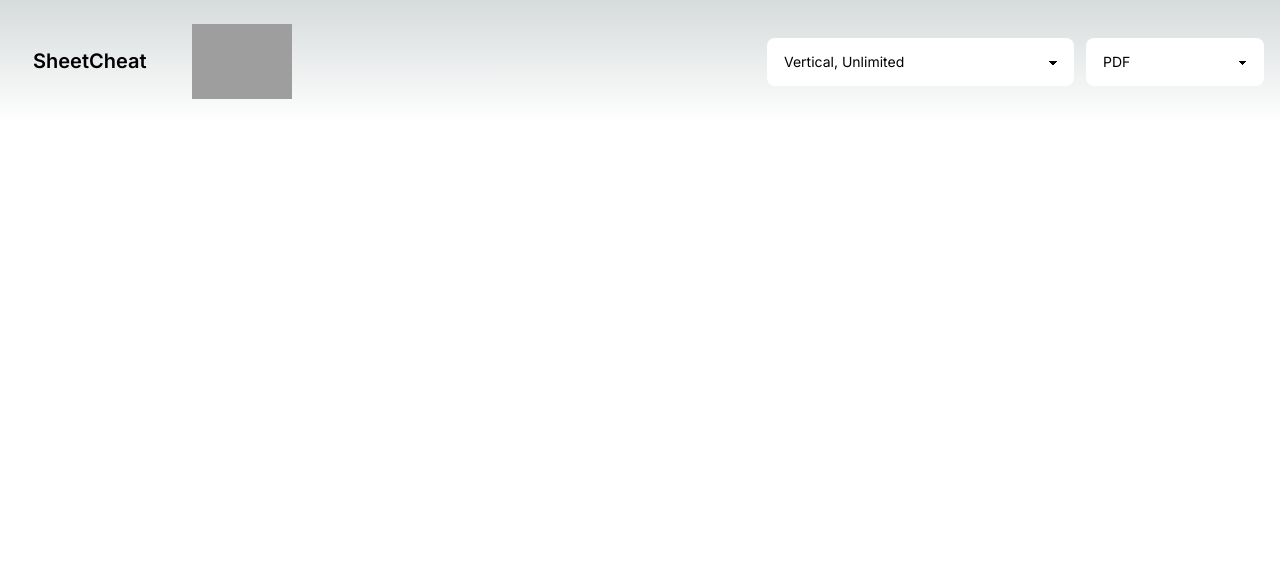
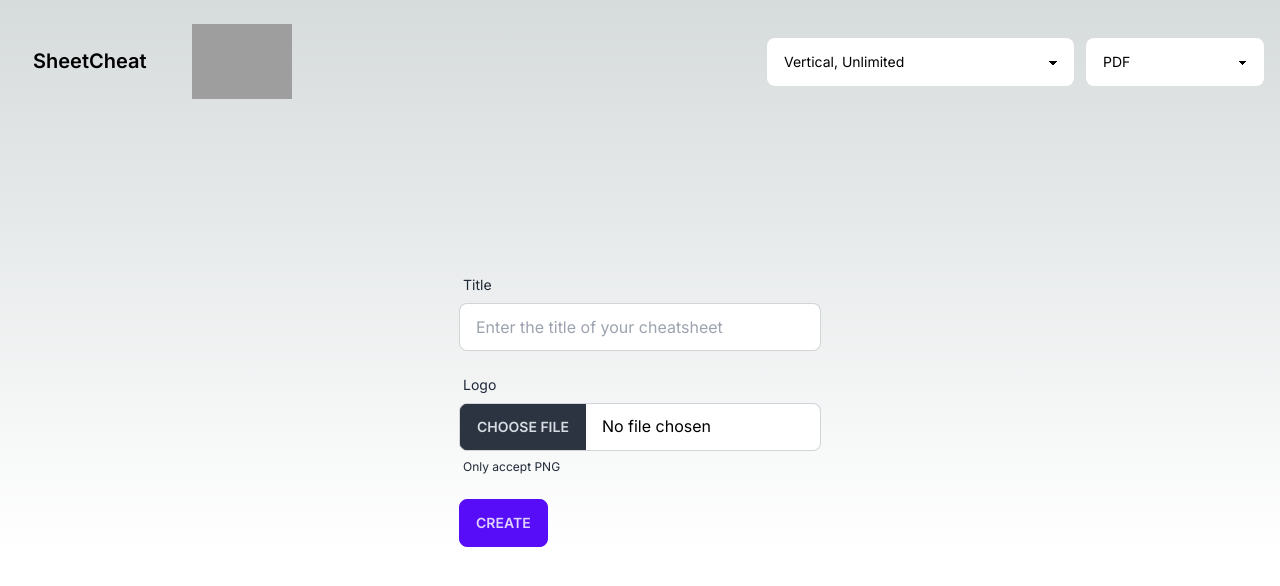
Before and after one commit to neverchanje/sheetcheat, a Next.js app: page / in a window 1280 px wide. Shown: the top 586 px of the page. Built offline with nearby package versions, Linux system fonts and the light colour scheme; grey boxes are pictures that could not be loaded.

Commit message:
support a form for cheatsheet creation

```diff
--- /dev/null
+++ b/src/app/components/cheatsheet_form.tsx
@@ -0,0 +1,67 @@
+'use client'
+
+import React, { ChangeEvent, useState, FormEvent } from 'react';
+
+const CheatsheetForm = () => {
+    const [title, setTitle] = useState('');
+    const [logoImage, setLogoImage] = useState('');
+
+    const handleTitleChange = (e: ChangeEvent<HTMLInputElement>) => {
+        setTitle(e.target.value);
+    };
+
+    const handleLogoImageChange = (e: ChangeEvent<HTMLInputElement>) => {
+        setLogoImage(e.target.value);
+    };
+
+    const handleSubmit = (e: FormEvent) => {
+        e.preventDefault();
+        // Perform actions when the "Create" button is clicked.
+        // You can access the 'title' and 'logoImage' values here.
+        console.log('Title:', title);
+        console.log('Logo Image:', logoImage);
+    };
+
+    return (
+        <form onSubmit={handleSubmit} className="space-y-4">
+            <div className="form-control">
+                <label className="label">
+                    <span className="label-text">Title</span>
+                </label>
+                <input
+                    type="text"
+                    className="input input-bordered"
+                    value={title}
+                    onChange={handleTitleChange}
+                    placeholder='Enter the title of your cheatsheet'
+                />
+            </div>
+
+            <div className="form-control">
+                <label className="label">
+                    <span className="label-text">Logo</span>
+                </label>
+                <input
+                    type="file"
+                    className="file-input file-input-bordered"
+                    value={logoImage}
+                    onChange={handleLogoImageChange}
+                />
+
+                <label className="label">
+                    <span className="label-text-alt">Only accept PNG</span>
+                </label>
+            </div>
+
+            <button
+                type="submit"
+                className="btn btn-primary"
+                onClick={handleSubmit}
+            >
+                Create
+            </button>
+        </form>
+    );
+};
+
+export default CheatsheetForm;
--- /dev/null
+++ b/src/app/components/navbar.tsx
@@ -0,0 +1,74 @@
+import { ProjectMetadata } from "../config";
+import Image from 'next/image'
+
+export default function NavBar() {
+    const pageSizes = [
+        "Vertical, Unlimited", // the default option
+        "Horizontal, Letter (US), 215.9 x 279.4 mm",
+        "Horizontal, Legal (US), 215.9 x 355.6 mm",
+        "Horizontal, A4, 210 x 297 mm",
+        "Horizontal, A5, 148 x 210 mm"
+    ];
+    const pageSizeOptions = pageSizes.map((size, index) => <option key={index}>{size}</option>);
+
+    const exportTypes = [
+        "PDF", // the default option
+        "HTML",
+        "PNG",
+        "Awesome Cheatsheet"
+    ];
+    const exportOptions = exportTypes.map((size, index) => <option key={index}>{size}</option>);
+
+    return (
+        <div className="navbar">
+            {/** the logo */}
+            <div className="navbar-start">
+                <ul className="menu menu-horizontal flex items-center gap-3">
+
+                    {/**TBD: And-more Drawer */}
+
+                    {/** Logo */}
+                    <li><a className="btn btn-ghost normal-case text-xl">{ProjectMetadata.title}</a></li>
+
+                    {/** Github Badge */}
+                    <li>
+                        <a
+                            href={ProjectMetadata.githubRepo}
+                            target="_blank"  // Open the link in a new tab
+                            rel="noopener noreferrer"  // Recommended for security when using target="_blank"
+                        >
+                            <Image
+                                src={ProjectMetadata.githubRepoBadgeURL}
+                                alt="Github Repo Stars"
+                                width={100}
+                                height={50}
+                                unoptimized  // Use this prop if you're facing issues with external URLs
+                            />
+                        </a>
+                    </li>
+                </ul>
+            </div>
+
+            <div className="navbar-end">
+                <ul className="menu menu-horizontal gap-3">
+
+                    {/** Editor Page Size Dropdown */}
+                    <li>
+                        <select className="select" defaultValue={pageSizes[0]}>
+                            {pageSizeOptions}
+                        </select>
+                    </li>
+
+                    {/** Export Dropdown */}
+                    <li>
+                        <select className="select" defaultValue={exportTypes[0]}>
+                            {exportOptions}
+                        </select>
+                    </li>
+
+                </ul>
+            </div>
+
+        </div>
+    )
+}
--- a/src/app/page.tsx
+++ b/src/app/page.tsx
@@ -1,74 +1,12 @@
-import Image from 'next/image'
-import { ProjectMetadata } from './config';
+import CheatsheetForm from './components/cheatsheet_form';
+import NavBar from './components/navbar';
 
 export default function Home() {
-  const pageSizes = [
-    "Vertical, Unlimited",
-    "Horizontal, Letter (US), 215.9 x 279.4 mm",
-    "Horizontal, Legal (US), 215.9 x 355.6 mm",
-    "Horizontal, A4, 210 x 297 mm",
-    "Horizontal, A5, 148 x 210 mm"
-  ];
-  const pageSizeOptions = pageSizes.map((size, index) => <option key={index}>{size}</option>);
+  return <div>
+    <NavBar />
 
-  const exportTypes = [
-    "PDF",
-    "HTML",
-    "PNG",
-    "Awesome Cheatsheet"
-  ];
-  const exportOptions = exportTypes.map((size, index) => <option key={index}>{size}</option>);
-
-  return (
-    <div className="navbar">
-      {/** the logo */}
-      <div className="navbar-start">
-        <ul className="menu menu-horizontal flex items-center gap-3">
-
-          {/**TBD: And-more Drawer */}
-
-          {/** Logo */}
-          <li><a className="btn btn-ghost normal-case text-xl">{ProjectMetadata.title}</a></li>
-
-          {/** Github Badge */}
-          <li>
-            <a
-              href={ProjectMetadata.githubRepo}  // Replace with your GitHub repository URL
-              target="_blank"  // Open the link in a new tab
-              rel="noopener noreferrer"  // Recommended for security when using target="_blank"
-            >
-              <Image
-                src={ProjectMetadata.githubRepoBadgeURL}
-                alt="Github Repo Stars"
-                width={100}
-                height={50}
-                unoptimized  // Use this prop if you're facing issues with external URLs
-              />
-            </a>
-          </li>
-        </ul>
-      </div>
-
-      <div className="navbar-end">
-        <ul className="menu menu-horizontal gap-3">
-
-          {/** Editor Page Size Dropdown */}
-          <li>
-            <select className="select" defaultValue={pageSizes[0]}>
-              {pageSizeOptions}
-            </select>
-          </li>
-
-          {/** Export Dropdown */}
-          <li>
-            <select className="select" defaultValue={exportTypes[0]}>
-              {exportOptions}
-            </select>
-          </li>
-
-        </ul>
-      </div>
-
+    <div className='flex justify-center items-center pt-12 lg:pt-36'>
+      <CheatsheetForm />
     </div>
-  )
+  </div>
 }
```
